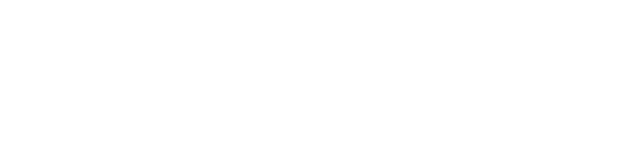
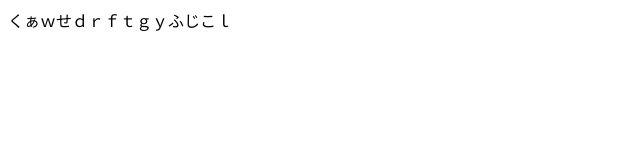
Before and after one commit to aso1301187/php0527_yama, a plain HTML site: page index.html in a window 1280 px wide. Shown: the whole page, without its empty margins (0-640 px from the left). Drawn offline with Linux system fonts and the light colour scheme.

Commit message:
へっへっへ・・・・　NY

```diff
--- a/index.html
+++ b/index.html
@@ -5,6 +5,6 @@
 <title>Insert title here</title>
 </head>
 <body>
-<form></form>
+くぁｗせｄｒｆｔｇｙふじこｌ
 </body>
 </html>
```
